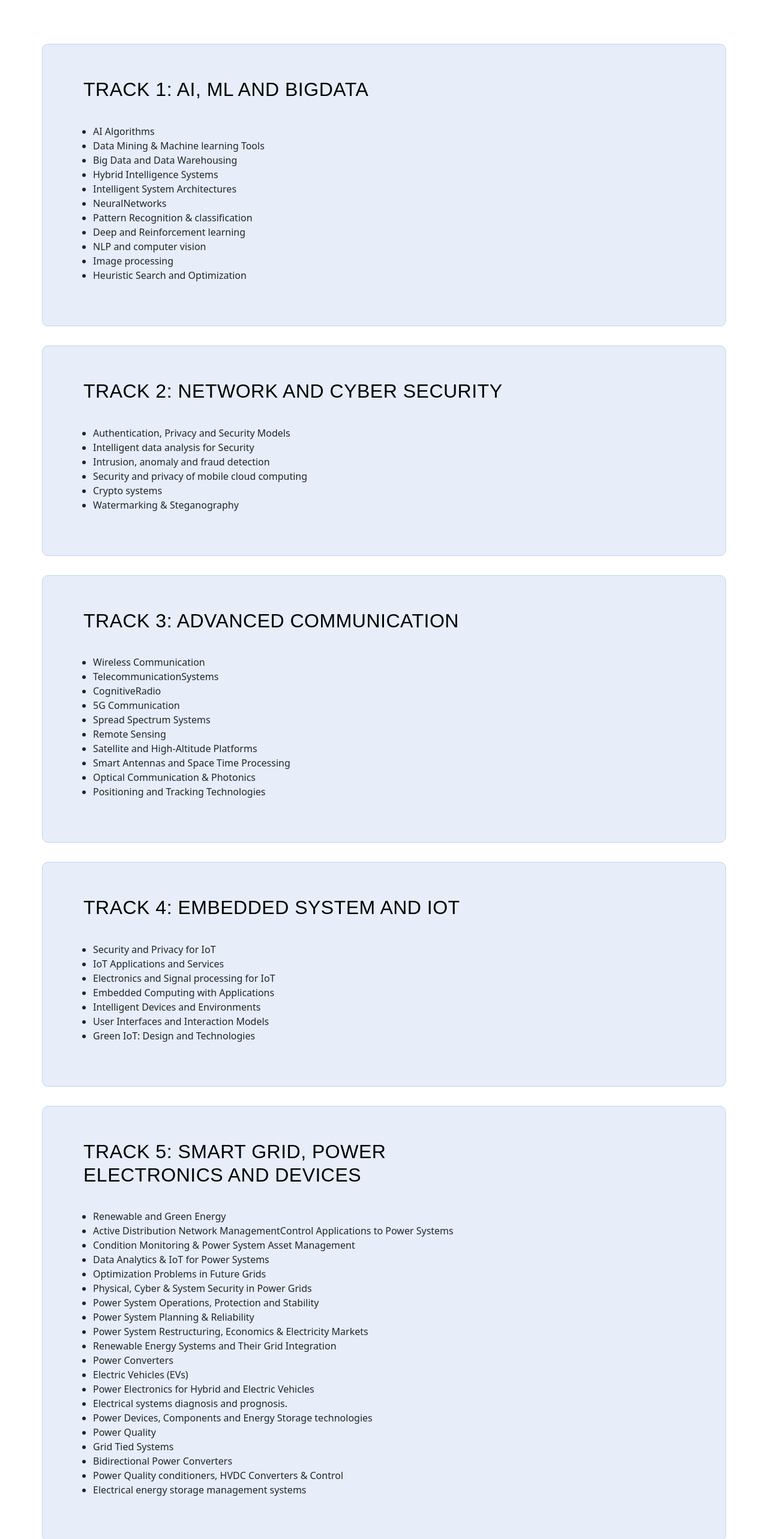
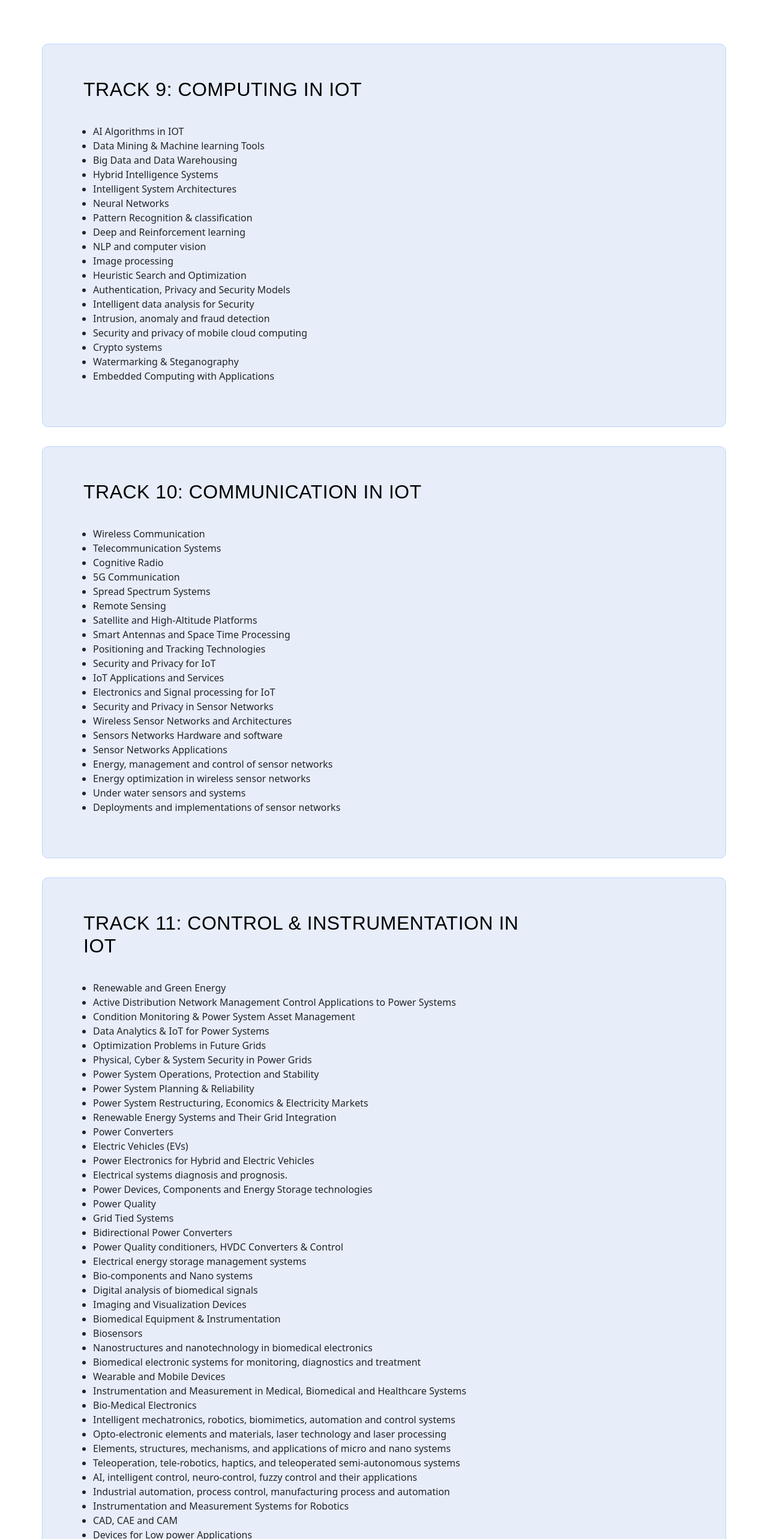
Before and after one commit to bimanTheCoderBoy/CCICS, a React (Create React App) app: page /scope in a window 1280 px wide. Shown: the part 160-2726 px from the top of the page at 60% size. Built offline with nearby package versions, Linux system fonts and the light colour scheme.

Commit message:
update(Sinjini): scope, sponsor

```diff
--- a/src/component/Scope/Scope.js
+++ b/src/component/Scope/Scope.js
@@ -6,198 +6,7 @@ const Scope = () => {
     <div className='mt-5'>
       {<Heading>scope</Heading>}
       <div className="container scope">
-        {/* track1 */}
-        <div className="tracks row">
-          <div className="col-9">
-            <h1 className="FM1">TRACK 1: AI, ML AND BIGDATA</h1>
-            <ul>
-              <li> AI Algorithms </li>
-              <li> Data Mining &amp; Machine learning Tools </li>
-              <li> Big Data and Data Warehousing </li>
-              <li> Hybrid Intelligence Systems </li>
-              <li> Intelligent System Architectures </li>
-              <li> NeuralNetworks </li>
-              <li> Pattern Recognition &amp; classification </li>
-              <li> Deep and Reinforcement learning </li>
-              <li> NLP and computer vision </li>
-              <li> Image processing </li>
-              <li> Heuristic Search and Optimization </li>
-            </ul>
-          </div>
-          <div className="col-3">
-            <img src="./img/track1.png" alt="" />
-          </div>
-        </div>
-        {/* track1 end */}
-        {/* track2 */}
-        <div className="tracks row">
-          <div className="col-9">
-            <h1 className="FM1">TRACK 2: NETWORK AND CYBER SECURITY</h1>
-            <ul>
-              <li> Authentication, Privacy and Security Models </li>
-              <li> Intelligent data analysis for Security </li>
-              <li> Intrusion, anomaly and fraud detection </li>
-              <li> Security and privacy of mobile cloud computing </li>
-              <li> Crypto systems </li>
-              <li> Watermarking &amp; Steganography </li>
-            </ul>
-          </div>
-          <div className="col-3">
-            <img src="./img/track3.png" alt="" />
-          </div>
-        </div>
-        {/* track2-end */}
 
-        {/* track4 */}
-        <div className="tracks row">
-          <div className="col-9">
-            <h1 className="FM1">TRACK 3: ADVANCED COMMUNICATION</h1>
-            <ul>
-              <li> Wireless Communication </li>
-              <li> TelecommunicationSystems </li>
-              <li> CognitiveRadio </li>
-              <li> 5G Communication </li>
-              <li> Spread Spectrum Systems </li>
-              <li> Remote Sensing </li>
-              <li> Satellite and High-Altitude Platforms </li>
-              <li> Smart Antennas and Space Time Processing </li>
-              <li> Optical Communication &amp; Photonics </li>
-              <li> Positioning and Tracking Technologies </li>
-            </ul>
-          </div>
-          <div className="col-3">
-            <img src="./img/track4.png" alt="" />
-          </div>
-        </div>
-        {/* track4 end */}
-        {/* track5 */}
-        <div className="tracks row">
-          <div className="col-9">
-            <h1 className="FM1">TRACK 4: EMBEDDED SYSTEM AND IOT</h1>
-
-            <ul>
-              <li> Security and Privacy for IoT </li>
-              <li> IoT Applications and Services </li>
-              <li> Electronics and Signal processing for IoT </li>
-              <li> Embedded Computing with Applications </li>
-              <li> Intelligent Devices and Environments </li>
-              <li> User Interfaces and Interaction Models </li>
-              <li> Green IoT: Design and Technologies </li>
-            </ul>
-
-          </div>
-          <div className="col-3">
-            <img src="./img/track5.png" alt="" />
-          </div>
-        </div>
-        {/* track5 end */}
-        {/* track6 */}
-        <div className="tracks row">
-          <div className="col-9">
-            <h1 className="FM1">TRACK 5: SMART GRID, POWER ELECTRONICS AND DEVICES</h1>
-            <ul>
-              <li> Renewable and Green Energy </li>
-              <li> Active Distribution Network ManagementControl Applications to Power Systems </li>
-              <li> Condition Monitoring &amp; Power System Asset Management </li>
-              <li> Data Analytics &amp; IoT for Power Systems </li>
-              <li> Optimization Problems in Future Grids </li>
-              <li> Physical, Cyber &amp; System Security in Power Grids </li>
-              <li> Power System Operations, Protection and Stability </li>
-              <li> Power System Planning &amp; Reliability </li>
-              <li> Power System Restructuring, Economics &amp; Electricity Markets </li>
-              <li> Renewable Energy Systems and Their Grid Integration </li>
-              <li> Power Converters </li>
-              <li> Electric Vehicles (EVs) </li>
-              <li> Power Electronics for Hybrid and Electric Vehicles </li>
-              <li> Electrical systems diagnosis and prognosis. </li>
-              <li> Power Devices, Components and Energy Storage technologies </li>
-              <li> Power Quality </li>
-              <li> Grid Tied Systems </li>
-              <li> Bidirectional Power Converters </li>
-              <li> Power Quality conditioners, HVDC Converters &amp; Control </li>
-              <li> Electrical energy storage management systems </li>
-            </ul>
-          </div>
-          <div className="col-3">
-            <img src="./img/track6.png" alt="" style={{ marginLeft: "0rem" }} />
-            <img src="./img/track7.png" alt="" />
-          </div>
-        </div>
-        {/* track6 end */}
-        {/* track7 */}
-        <div className="tracks row">
-          <div className="col-9">
-            <h1 className="FM1">TRACK 6: INTELLIGENT SENSORS AND WIRELESS SENSOR NETWORKS</h1>
-            <ul>
-              <li> Security and Privacy in Sensor Networks </li>
-              <li> Wireless Sensor Networks and Architectures </li>
-              <li> Sensors Networks Hardware and software </li>
-              <li> Sensor Networks Applications </li>
-              <li> Sensors and Transducers </li>
-              <li> Sensor circuits and sensor devices </li>
-              <li> Energy, management and control of sensor networks </li>
-              <li> Energy optimization in wireless sensor networks </li>
-              <li> Under water sensors and systems </li>
-              <li> Deployments and implementations of sensor networks </li>
-              <li> Device Modelling &amp; Simulation, Post CMOS Devices </li>
-              <li> Nano-Technology, MEMS &amp; NEMS </li>
-              <li> VLSI and Microelectronic Circuit Design </li>
-              <li> Emerging Non-CMOS Devices &amp; Technologies </li>
-              <li> Devices with New Material Systems </li>
-              <li> Devices for Low power Applications </li>
-              <li> Design and Simulation of Circuits with Nano-scale Devices </li>
-              <li> Organic Materials for Electronic Circuits </li>
-            </ul>
-          </div>
-          <div className="col-3">
-            <img src="./img/track8.png" alt="" />
-            <img src="./img/track9.png" alt="" />
-          </div>
-        </div>
-        {/* track7 end */}
-        {/* track8 */}
-        <div className="tracks row">
-          <div className="col-9">
-            <h1 className="FM1">TRACK 7: BIO-MEDICAL ENGINEERING</h1>
-            <ul>
-              <li> Bio-components and Nano systems </li>
-              <li> Digital analysis of biomedical signals </li>
-              <li> Imagingand Visualization Devices </li>
-              <li> Biomedical Equipment &amp; Instrumentation </li>
-              <li> Biosensors </li>
-              <li> Nanostructures and nanotechnology in biomedical electronics </li>
-              <li> Biomedical electronic systems for monitoring, diagnostics and treatment </li>
-              <li> Wearable and Mobile Devices </li>
-              <li> Green Nanotechnology </li>
-              <li> Instrumentation and Measurement in Medical, Biomedical and Healthcare Systems </li>
-              <li> Bio-Medical Electronics </li>
-            </ul>
-          </div>
-          <div className="col-3">
-            <img src="./img/track10.png" alt="" />
-          </div>
-        </div>
-        {/* track8 end */}
-        {/* track 9 */}
-        <div className="tracks row">
-          <div className="col-9">
-            <h1 className="FM1">TRACK 8: CONTROL, AUTOMATION AND ROBOTICS</h1>
-            <ul>
-              <li> Intelligent mechatronics, robotics, biomimetics, automation and control systems </li>
-              <li> Opto-electronic elements and materials, laser technology and laser processing </li>
-              <li> Elements, structures, mechanisms, and applications of micro and nano systems </li>
-              <li> Teleoperation, telerobotics, haptics, and teleoperated semi-autonomous systems </li>
-              <li> AI, intelligent control, neuro-control, fuzzy control and their applications </li>
-              <li> Industrial automation, process control, manufacturing process and automation </li>
-              <li> Instrumentation and Measurement Systems for Robotics </li>
-              <li> CAD, CAE and CAM </li>
-            </ul>
-          </div>
-          <div className="col-3">
-            <img src="./img/track11.png" alt="" />
-          </div>
-        </div>
-        {/* track 9 end */}
 
         {/* track 10 */}
         <div className="tracks row">
--- a/src/component/home/Home.js
+++ b/src/component/home/Home.js
@@ -30,28 +30,35 @@ const Slider = () => {
       {/* <img src="img/slider-img-1.jpg" alt="" className="slides" />
       <img src="img/slider-img-2.jpg" alt="" className="slides" />
       <img src="img/slider-img-3.jpeg" alt="" className="slides" /> */}
+          <img src="img/conflogo1.png" style={{height: 120, width: 120, zIndex: 99999}}></img>
       <div className="content">
         <span>
           <h2 style={{fontWeight: 'normal'}}>4th International Conference on</h2>
           <h1>
             Intelligent Computing, Communication & Control 2023 [ ICIC3 ]
           </h1>
-          <h2 style={{fontWeight: 'normal',display:"inline"}}>based on Conference Theme </h2>
+          <h2 style={{fontWeight: 'normal',display:"inline"}}></h2><h4 style={{marginTop: -5}}>based on </h4>
           <h1 style={{display:"inline"}}>
             INTELLIGENT INTERNET OF THINGS <br/>
           </h1>
-          <img src="img/conflogo1.png" style={{height: 200, width: 200}}></img>
+          <h4> In Association with</h4>
+          <img src="img/CSI_Logo.png" style={{height: 100, width: 100, padding: 10}}></img>
+          <img src="img/IEI_Logo.png" style={{height: 100, width: 100, padding: 10}}></img>
+          <img src="img/IETE_Logo.png" style={{height: 100, width: 100, padding: 10}}></img>
+          <img src="img/image4.jpeg" style={{height: 100, width: 100, padding: 10}}></img>
 
-          <h3>
-            ( I N &nbsp; H Y B R I D &nbsp; M O D E )
-          </h3>
+
+
           <h3></h3>
           <h2>AUGUST 19-20, 2023</h2>
+          <h3>
+            ( H Y B R I D &nbsp; M O D E )
+          </h3>
           <h4>Organised by:</h4>
           <h2 className="m-0">Academy of Technology</h2>
           <h5>Aedconagar, Adisaptagram, Hooghly,</h5>
           <h5>West Bengal - 712121</h5>
-          <h5 >in association with: <br /><span style={{fontWeight:"bold"}}>MAULANA ABUL KALAM AZAD UNIVERSITY OF TECHNOLOGY, WEST BENGAL</span></h5>
+          {/* <h5 >in association with: <br /><span style={{fontWeight:"bold"}}>MAULANA ABUL KALAM AZAD UNIVERSITY OF TECHNOLOGY, WEST BENGAL</span></h5> */}
         </span>
       </div>
     </div>
```
Also changed, not shown: public/img/image4.jpeg (added).
